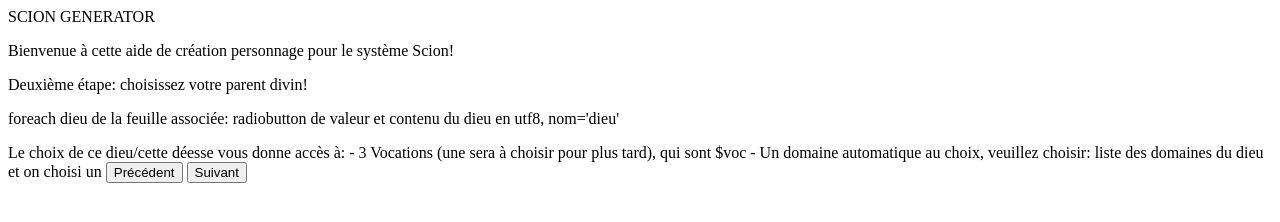
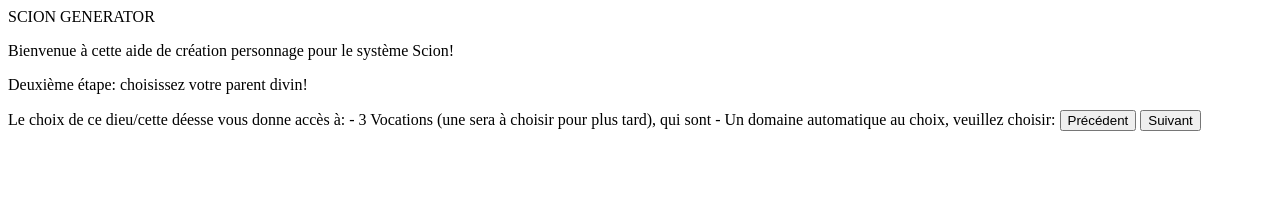
Before and after one commit to clippold-rennes/Scion_character_generator, a plain HTML site: page dieux.html in a window 1280 px wide. Drawn offline with Linux system fonts and the light colour scheme.

Commit message:
Update dieux.html

```diff
--- a/dieux.html
+++ b/dieux.html
@@ -7,14 +7,13 @@
 <script>
 </script>
 
-foreach dieu de la feuille associée:
-radiobutton de valeur et contenu du dieu en utf8, nom='dieu'
+<!-- on veut aprtir du fichier json choisi à l'étape précédente et lire la liste de dieux disponibles pour la proposer en radio buttons -->
 
 
 <p>Le choix de ce dieu/cette déesse vous donne accès à:
-	- 3 Vocations (une sera à choisir pour plus tard), qui sont $voc
+	- 3 Vocations (une sera à choisir pour plus tard), qui sont <!-- liste des vocations du dieu issues du json, on en choisira une pour plus tard -->
 	- Un domaine automatique au choix, veuillez choisir:
-		liste des domaines du dieu et on choisi un
+		<!-- liste des domaines du dieu issus du json et on choisi un -->
 
 
 <input type="button" onclick='document.location.href="pantheon.html"' value="Précédent" />
```
